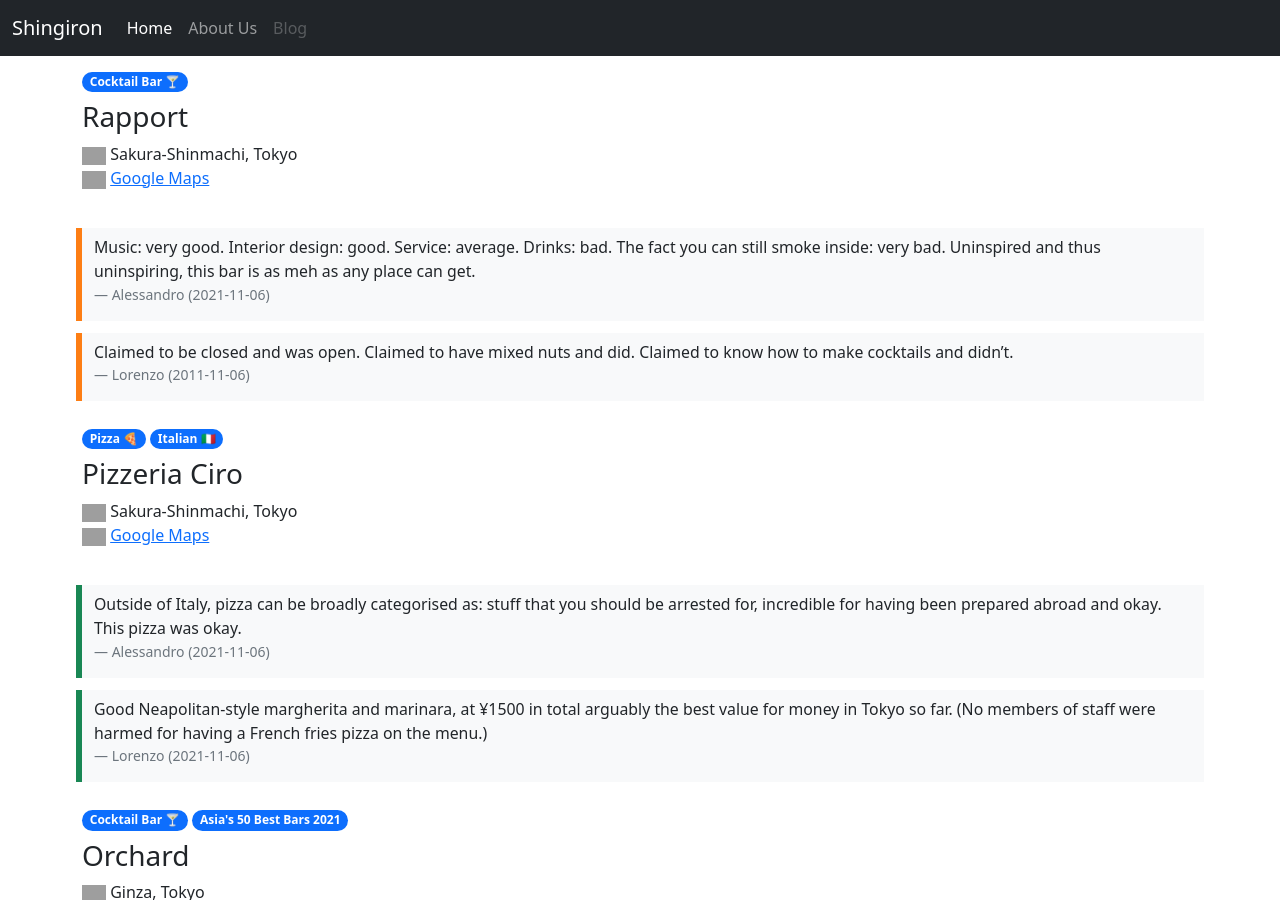
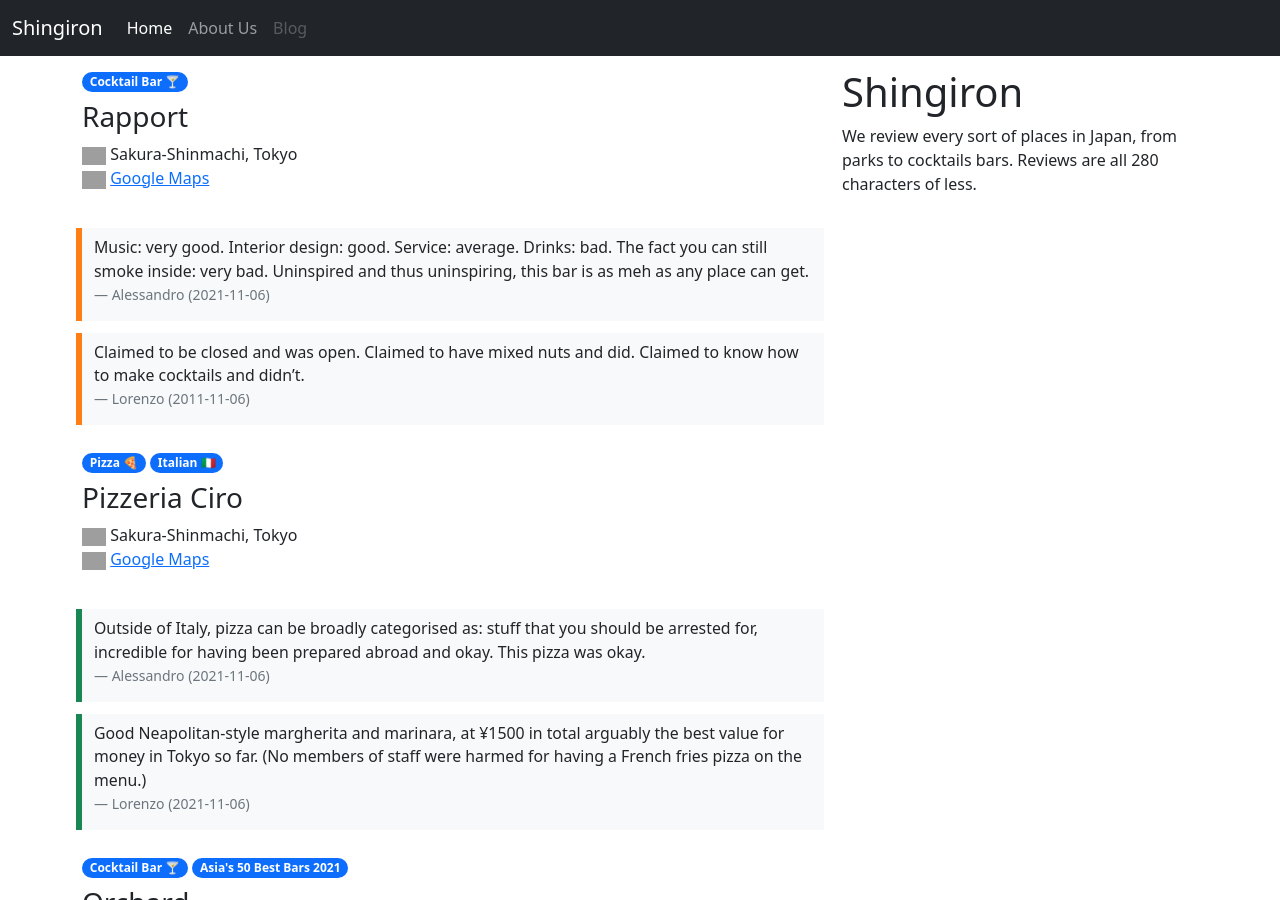
Before and after one commit to alessandrosp/shingiron, a Jekyll site: the page built from docs/index.html, in a window 1280 px wide and 900 px high. Built offline with Jekyll 4.4.1, drawn with Linux system fonts in a browser that asks for light colours; nearby versions of some CDN libraries; comment, search, counter and statistics services are not loaded; grey boxes are pictures that could not be loaded.

Commit message:
Update default.html

```diff
--- a/docs/_layouts/default.html
+++ b/docs/_layouts/default.html
@@ -1,4 +1,15 @@
 ---
 layout: core
 ---
-{{ content }}
+<div class="row">
+  <!-- The left-most panel with the main content. Note that on mobile only
+  this panel is visile as the right-most panel is hidden. -->
+  <div class="col-12 col-lg-8">
+    {{ content }}
+  </div>
+  <!-- The right-most panel (sidebar). -->
+  <div class="col-4 d-none d-lg-block sidebar">
+    <h1>Shingiron</h1>
+    <p>We review every sort of places in Japan, from parks to cocktails bars. Reviews are all 280 characters of less.</p>
+  </div>
+</div>
```
